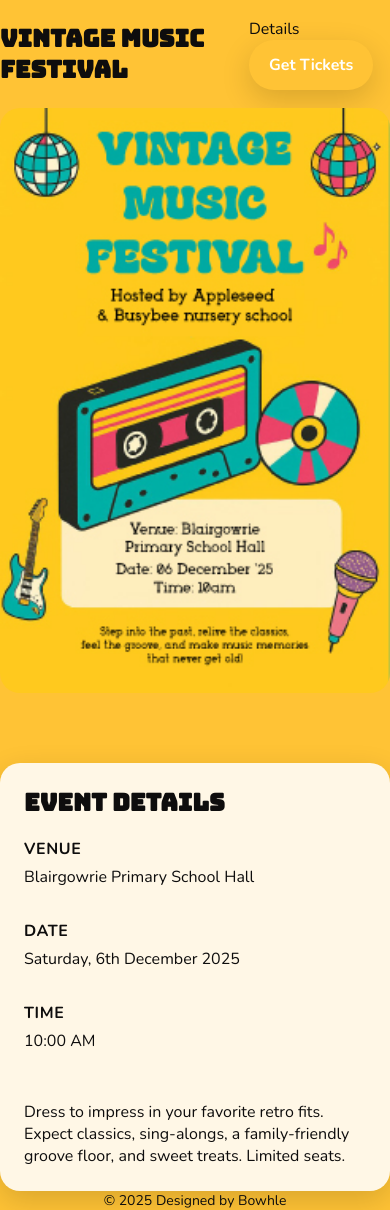
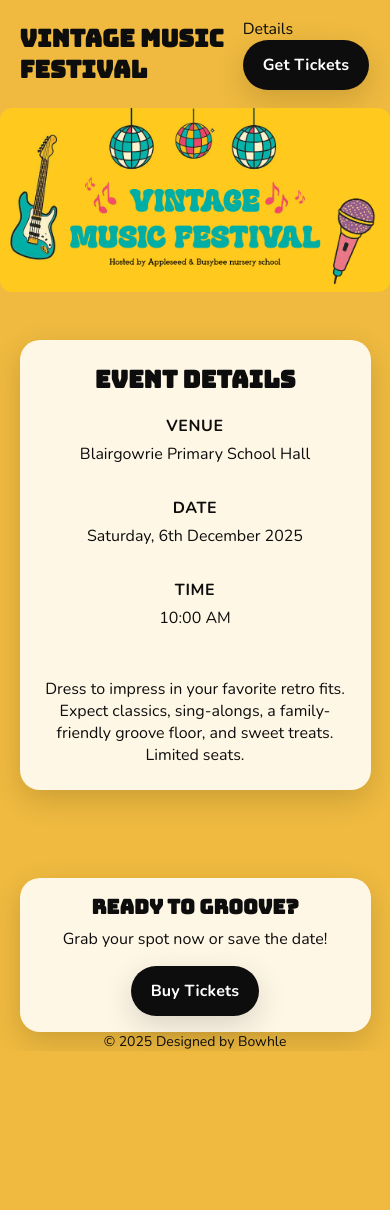
Before and after one commit to Bowhle/tinyvibesdeck, a React (Create React App) app in the folder vintage-music-festival/landing-page/: page / in a window 390 px wide. After the commit the page ends 1051 px from the top, so only its background shows below. Built offline with nearby package versions, Linux system fonts and the light colour scheme; the HTML template or start-up script is replaced by a standard one.

Commit message:
opted for external css files and fixed padding and hero, to add more features soon

```diff
--- a/vintage-music-festival/landing-page/src/App.css
+++ b/vintage-music-festival/landing-page/src/App.css
@@ -1,7 +1,12 @@
 main {
     display: flex;
     flex-direction: column;
-    gap: 64px;
+    gap: 48px;
+}
+
+.container {
+    width: min(1100px, 90%);
+    margin-inline: auto;
 }
 
 .btn {
@@ -13,7 +18,7 @@ main {
     border: 0;
     cursor: pointer;
     background:  var(--link);
-    color: white;
+    color: --var(--ink);
     font-weight: 800;
     box-shadow: var(--shadow);
 }
--- a/vintage-music-festival/landing-page/src/App.js
+++ b/vintage-music-festival/landing-page/src/App.js
@@ -4,7 +4,7 @@ import Header from './components/Header';
 import Hero from './components/Hero';
 import Footer from './components/Footer';
 import EventDetails from './components/EventDetails';
-{/* import CTASection from './components/CTASection'; */}
+import CTASection from './components/CTASection';
 
 function App() {
   return (
@@ -13,7 +13,7 @@ function App() {
       <main>
         <Hero />
         <EventDetails />
-        {/* <CTASection /> */}
+        <CTASection />
       </main>
       <Footer />
     </>
--- /dev/null
+++ b/vintage-music-festival/landing-page/src/components/CTASection.css
@@ -0,0 +1,82 @@
+/* CTASection.css */
+.cta {
+  margin: 40px auto 0;
+}
+
+.cta-card {
+  background: var(--cream);
+  border-radius: var(--radius);
+  box-shadow: var(--shadow);
+  padding: 28px;
+  padding-bottom: 40px;
+  text-align: center;
+}
+
+.cta-title {
+  margin: 0 0 8px;
+  font-family: Bungee, system-ui, sans-serif;
+  font-size: 28px;
+}
+
+.cta-sub {
+  margin: 0 0 16px;
+  color: var(--ink);
+}
+
+/* button variants */
+.btn {
+  display: inline-flex;
+  align-items: center;
+  justify-content: center;
+  padding: 14px 20px;
+  border-radius: 999px;
+  border: 0;
+  cursor: pointer;
+  background: var(--ink);
+  color: white;
+  font-weight: 800;
+  letter-spacing: .2px;
+  box-shadow: var(--shadow);
+  transition: transform .15s ease, box-shadow .15s ease, opacity .15s ease;
+}
+
+.btn:hover,
+.btn:focus-visible {
+  transform: translateY(-1px);
+  box-shadow: 0 12px 32px rgba(0,0,0,.2);
+}
+
+.btn:active {
+  transform: translateY(0);
+  opacity: .9;
+}
+
+.btn-outline {
+  background: transparent;
+  border: 2px solid var(--ink);
+  color: var(--ink);
+}
+
+@media (min-width: 1024px) {
+  .cta-title { font-size: 32px; }
+}
+@media (max-width: 640px) {
+  .cta-card { padding: 24px; }
+  .cta-title { font-size: 24px; }
+}
+@media (max-width: 541px) {
+  .cta-card { padding: 20px; }
+  .cta-title { font-size: 20px; }
+}
+@media (max-width: 480px) {
+  .cta-card { padding: 16px; }
+  .cta-title { font-size: 20px; }
+}
+@media (max-width: 360px) {
+  .cta-card { padding: 12px; }
+  .cta-title { font-size: 18px; }
+}
+@media (max-width: 320px) {
+  .cta-card { padding: 8px; }
+  .cta-title { font-size: 16px; }
+}
--- a/vintage-music-festival/landing-page/src/components/CTASection.js
+++ b/vintage-music-festival/landing-page/src/components/CTASection.js
@@ -0,0 +1,25 @@
+import React from 'react';
+import './CTASection.css';
+
+function CTASection() {
+  return (
+    <section id="tickets" className="container cta" aria-labelledby="cta-title">
+      <div className="cta-card">
+        <h2 id="cta-title" className="cta-title">Ready to groove?</h2>
+        <p className="cta-sub">Grab your spot now or save the date!</p>
+
+        <a
+          href="https://example.com/tickets"
+          className="btn"
+          target="_blank"
+          rel="noreferrer"
+          aria-label="Buy tickets (opens in a new tab)"
+        >
+          Buy Tickets
+        </a>
+      </div>
+    </section>
+  );
+}
+
+export default CTASection;
--- a/vintage-music-festival/landing-page/src/components/EventDetails.js
+++ b/vintage-music-festival/landing-page/src/components/EventDetails.js
@@ -24,7 +24,10 @@ function EventDetails() {
     return (
         <section id="details" className="container card">
             <h2 className="heading"
-            style={{ marginTop: 0 }}>
+            style={{
+                marginTop: 0,
+                alignItems: 'center',
+                textAlign: 'center'}}>
                 Event Details
             </h2>
 
@@ -33,6 +36,7 @@ function EventDetails() {
                     display: 'grid',
                     gridTemplateColumns: 'repeat(auto-fit, minmax(220px, 1fr))',
                     gap: 32,
+                    textAlign: 'center',
                 }}
             >
                 <Row label="venue" value="Blairgowrie Primary School Hall" />
@@ -52,10 +56,12 @@ function EventDetails() {
             <p style={{
                fontSize: 16,
                margin: 0,
+               textAlign: 'center',
             }}>
-            Dress to impress in your favorite retro fits.
+            Dress to impress in your favorite retro fits.<br>
+            </br>
             Expect classics, sing-alongs, a family-friendly groove floor,
-            and sweet treats. Limited seats.
+            and sweet treats. <br></br>Limited seats.
             </p>
         </section>
     );
--- /dev/null
+++ b/vintage-music-festival/landing-page/src/components/Hero.css
@@ -0,0 +1,39 @@
+/* Hero.css */
+.hero {
+  position: relative;
+  text-align: center;
+}
+
+.hero-img {
+  width: 100%;
+  display: block;
+  border-radius: 20px;
+  box-shadow: none;
+}
+
+/* giving anchored sections breathing room when jumping via #hash */
+#details,
+#tickets {
+  scroll-margin-top: 80px; /* this will help if header becomes sticky later */
+}
+
+@media (min-width: 1024px) {
+  .hero-img {
+    border-radius: 24px;
+  }
+}
+@media (max-width: 640px) {
+  .hero-img {
+    border-radius: 16px;
+  }
+}
+@media (max-width: 480px) {
+  .hero-img {
+    border-radius: 12px;
+  }
+}
+@media (max-width: 360px) {
+  .hero-img {
+    border-radius: 8px;
+  }
+}
--- a/vintage-music-festival/landing-page/src/components/Hero.js
+++ b/vintage-music-festival/landing-page/src/components/Hero.js
@@ -1,25 +1,17 @@
 import React from 'react';
-import Poster from '../assets/Vintage_Music_Festival_Digital.jpg';
+import './Hero.css';
+import poster from '../assets/Vintage_Music_Festival_Digital.jpg';
 
 function Hero() {
-    return (
-        <section
-        aria-label='Festival hero'
-        style={{
-            position: 'relative',
-            textAlign: 'center'
-        }}
-        >
-        <img
-            src={Poster}
-            alt='Vintage Music Festival poster'
-            style={{
-            width: '100%',
-            borderRadius: 20,
-            }}
-        />
-        </section>
-    );
+  return (
+    <section className="hero" aria-label="Festival hero">
+      <img
+        className="hero-img"
+        src={poster}
+        alt="Vintage Music Festival poster"
+      />
+    </section>
+  );
 }
 
 export default Hero;
--- a/vintage-music-festival/landing-page/src/index.css
+++ b/vintage-music-festival/landing-page/src/index.css
@@ -1,11 +1,11 @@
 @import url('https://fonts.googleapis.com/css2?family=Bungee:wght@400&family=Nunito:wght@400;700&display=swap');
 
 :root{
-  --yellow:#FFC335;
+  --yellow:#efba3f;
   --ink:#0e0d0d;
   --cream:#fff7e6;
-  --teal:#10b9ad;
-  --pink:#ff4ba8;
+  --teal:#05a79c;
+  --pink:#fd2b9f;
   --radius:20px;
   --shadow:0 10px 30px rgba(0,0,0,.15);
 }
```
Also changed, not shown: vintage-music-festival/landing-page/src/components/EventDetails.css (added, +59 -0 lines), vintage-music-festival/landing-page/src/components/Header.css (added, +43 -0 lines), vintage-music-festival/landing-page/src/assets/Vintage_Music_Festival_Digital.jpg.
